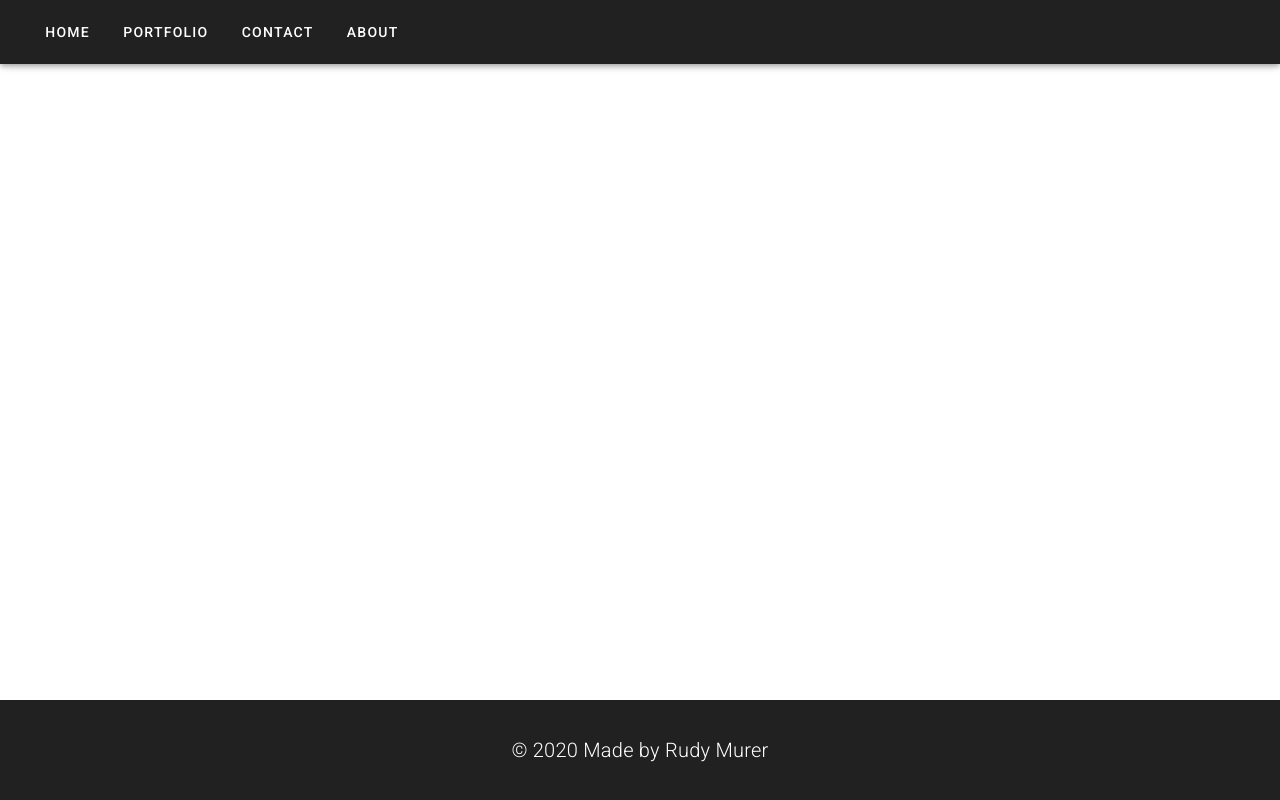
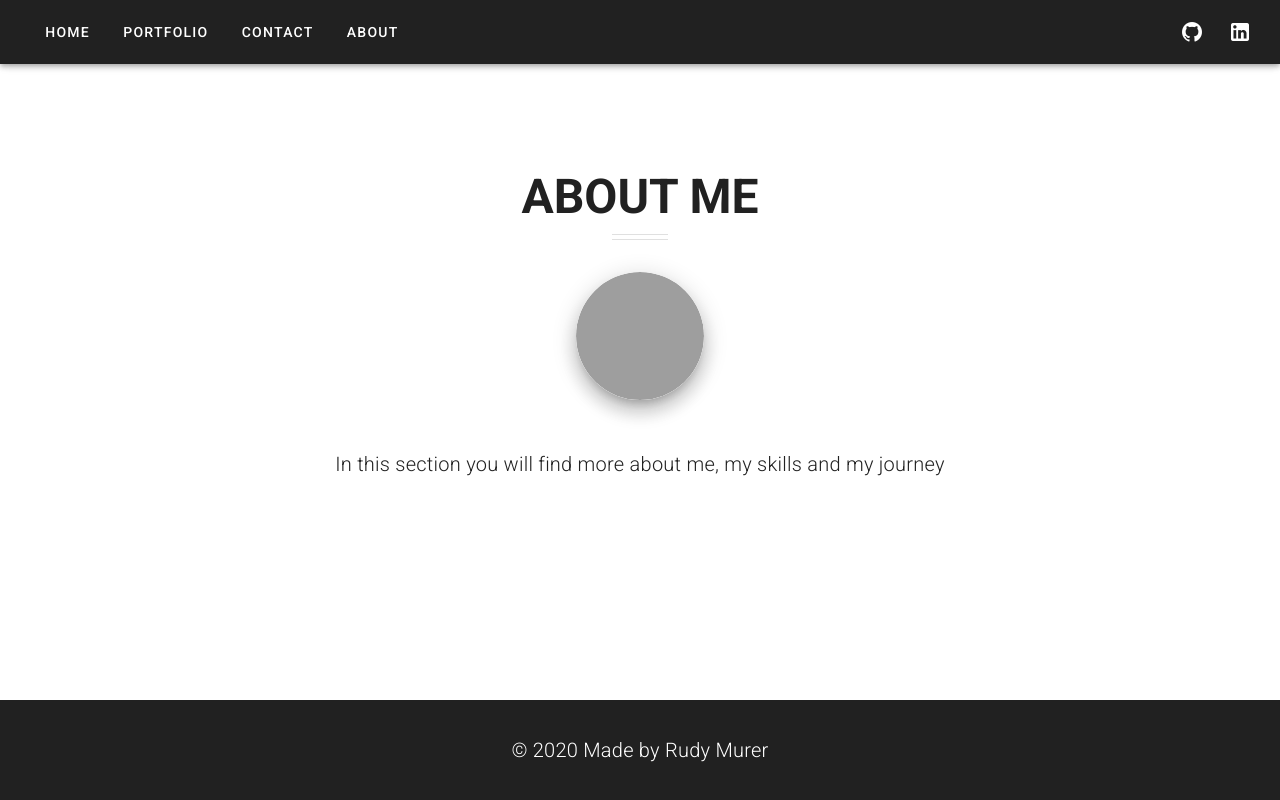
Before and after one commit to Murerr/gaia, a Vue app: page /about in a window 1280 px wide. Built offline with nearby package versions, Linux system fonts and the light colour scheme; grey boxes are pictures that could not be loaded.

Commit message:
Adding Axios and Fetching Portofolio Github Projects

```diff
--- a/package.json
+++ b/package.json
@@ -8,10 +8,11 @@
     "lint": "vue-cli-service lint"
   },
   "dependencies": {
+    "axios": "^0.19.2",
     "core-js": "^3.6.5",
     "vue": "^2.6.11",
-    "vuetify": "^2.2.11",
-    "vue-router": "latest"
+    "vue-router": "latest",
+    "vuetify": "^2.2.11"
   },
   "devDependencies": {
     "@vue/cli-plugin-babel": "~4.5.0",
--- a/src/App.vue
+++ b/src/App.vue
@@ -8,6 +8,8 @@
 				<router-link :to="{path: '/about' }"><v-btn text class="white--text">About</v-btn></router-link>
 			</v-container>
 			<v-spacer></v-spacer>
+			<a href="https://github.com/Murerr" target="_blank" ><v-btn icon><v-icon>mdi-github</v-icon></v-btn></a>
+			<a href="https://www.linkedin.com/in/murerr/" target="_blank" ><v-btn icon><v-icon>mdi-linkedin</v-icon></v-btn></a>
 		</v-app-bar>
 
 		<v-main class="pa-0">
--- a/src/components/About.vue
+++ b/src/components/About.vue
@@ -1,11 +1,22 @@
 <template>
-	<v-container>
-		<v-row class="text-center">
-			<v-col cols="12">
-				About
-			</v-col>
-		</v-row>
-	</v-container>
+	<v-content>
+		<section id="about-me">
+			<div class="py-12"></div>
+			<v-container class="text-center">
+				<h2 class="display-2 font-weight-bold mb-3">ABOUT ME</h2>
+				<v-responsive class="mx-auto mb-8" width="56">
+					<v-divider class="mb-1"></v-divider>
+					<v-divider></v-divider>
+				</v-responsive>
+				<v-avatar class="elevation-12 mb-12" size="128">
+					<v-img src="https://media-exp1.licdn.com/dms/image/C5603AQGVyqblooz8vg/profile-displayphoto-shrink_200_200/0?e=1603324800&v=beta&t=UPbYVPG3GO4ZvkHxDRprEtzT5EMSjLl5BOiHU1eq2RA"></v-img>
+				</v-avatar>
+				<v-responsive class="mx-auto title font-weight-light mb-8" max-width="720">
+					In this section you will find more about me, my skills and my journey <br><br>
+				</v-responsive>
+			</v-container>
+		</section>
+	</v-content>
 </template>
 
 <script>
--- a/src/components/Portfolio.vue
+++ b/src/components/Portfolio.vue
@@ -1,18 +1,63 @@
 <template>
-	<v-container>
-		<v-row class="text-center">
-			<v-col cols="12">
-				Portfolio
-			</v-col>
-		</v-row>
-	</v-container>
+	<v-content>
+		<section id="portfolio">
+			<div class="py-12"></div>
+			<v-container class="text-center">
+				<h2 class="display-2 font-weight-bold mb-3">My Portfolio</h2>
+			</v-container>
+			<v-responsive class="mx-auto mb-8" width="56">
+				<v-divider class="mb-1"></v-divider>
+				<v-divider></v-divider>
+			</v-responsive>
+			<v-container fluid>
+					<v-row dense>
+						<v-col
+								v-for="project in projects"
+								:key="project.id"
+								:cols="4"
+						>
+							<v-card>
+								<v-card-title v-text="project.name"></v-card-title>
+								<v-card-subtitle v-text="project.description"></v-card-subtitle>
+								<v-card-actions>
+									<v-chip v-if="project.language" class="ma-2" color="primary">{{project.language}}</v-chip>
+									<v-spacer></v-spacer>
+
+									<v-btn icon>
+										<v-icon>mdi-heart</v-icon>
+									</v-btn>
+
+									<v-btn icon>
+										<v-icon>mdi-youtube</v-icon>
+									</v-btn>
+
+									<v-btn icon>
+										<v-icon>mdi-github</v-icon>
+									</v-btn>
+								</v-card-actions>
+							</v-card>
+						</v-col>
+					</v-row>
+			</v-container>
+		</section>
+	</v-content>
 </template>
 
 <script>
+	//const axios = require('axios');
+	import axios from 'axios';
 	export default {
 		name: 'Portfolio',
 		data: () => ({
+			projects: []
+		}),
+		created() {
+			axios.get('https://api.github.com/users/murerr/repos').then((response) => {
+				this.projects = response.data;
+				this.projects.sort((a, b) => { return new Date(b.created_at) - new Date(a.created_at) });
+				console.log(this.projects);
 
-		}),
+			});
+		}
 	}
 </script>
--- a/src/main.js
+++ b/src/main.js
@@ -3,10 +3,9 @@ import App from './App.vue'
 import vuetify from './plugins/vuetify';
 import router from './router';
 
-Vue.config.productionTip = false
-
+Vue.config.productionTip = false;
 new Vue({
 	vuetify,
 	router,
 	render: h => h(App)
-}).$mount('#app')
+}).$mount('#app');
--- a/src/plugins/vuetify.js
+++ b/src/plugins/vuetify.js
@@ -4,6 +4,9 @@ import Vuetify from 'vuetify/lib';
 Vue.use(Vuetify);
 
 export default new Vuetify({
+	icons: {
+		iconfont: 'mdiSvg', // 'mdi' || 'mdiSvg' || 'md' || 'fa' || 'fa4' || 'faSvg'
+	},
 	theme: {
 		themes: {
 			light: {
```
Also changed, not shown: src/components/Home.vue (+4 -14 lines), 1 other file (tests, documents, lock files or other folders).
